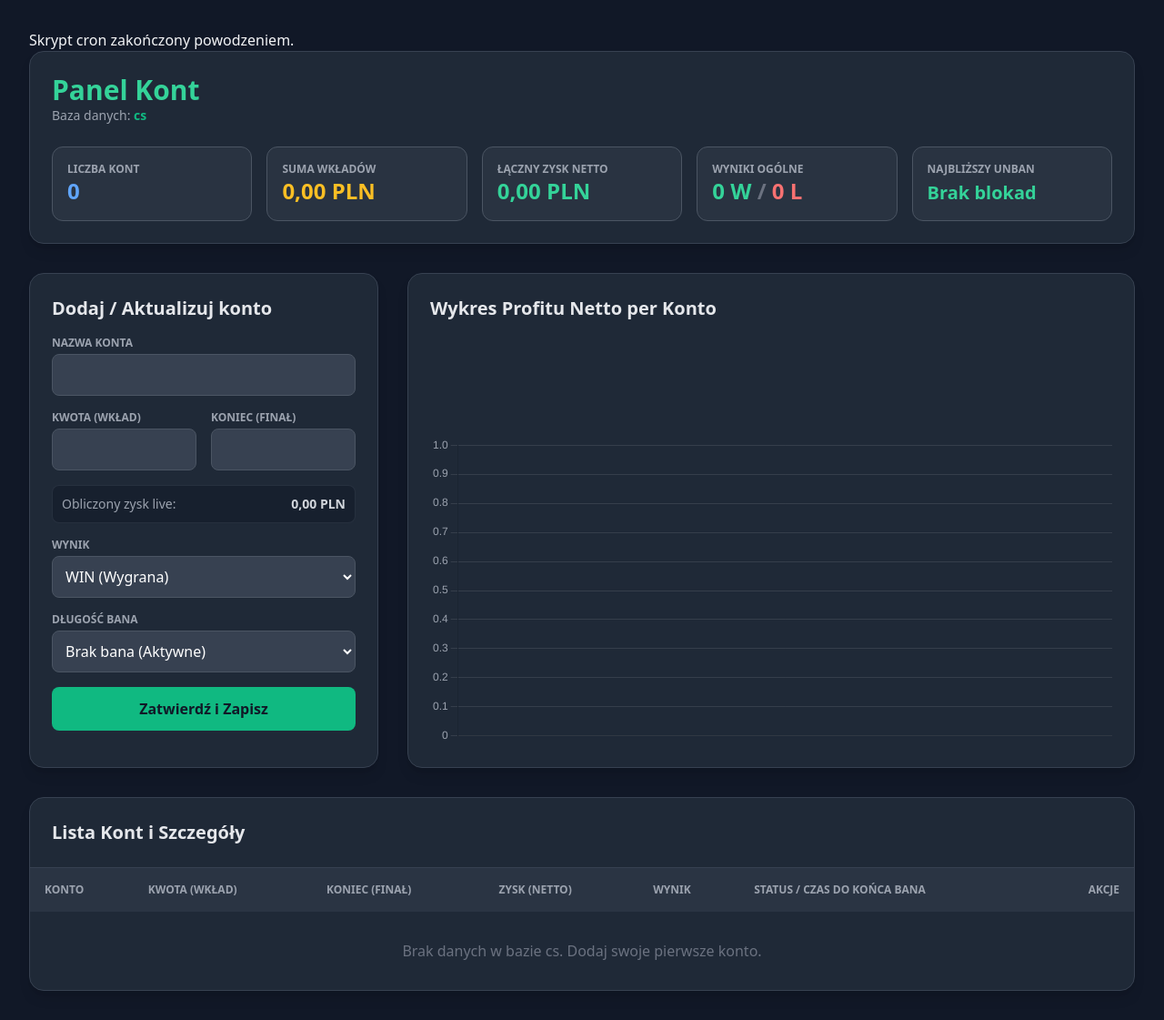
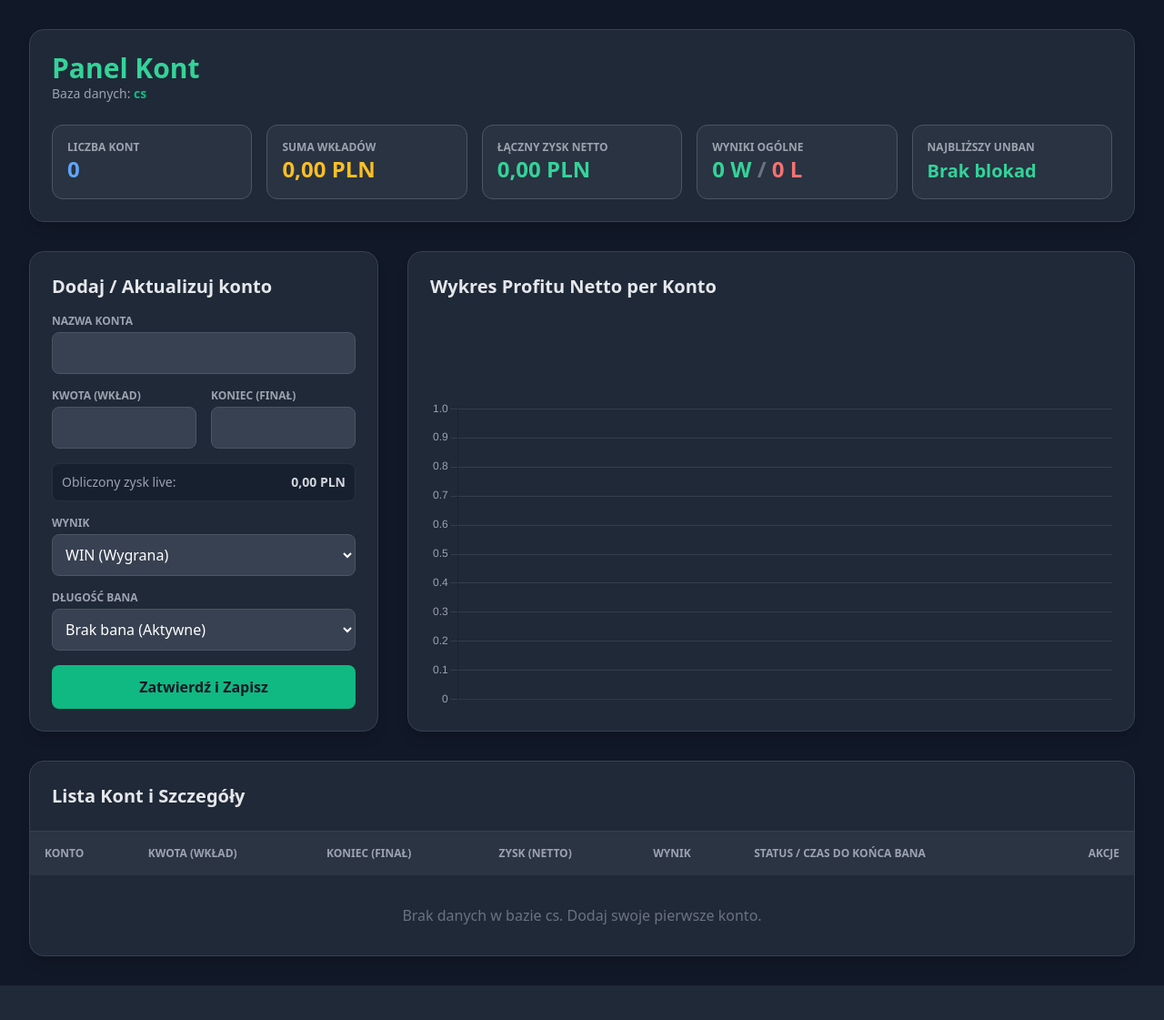
Before and after one commit to qexo4/cs-manager, a PHP site: page / in a window 1280 px wide. Shown: the whole page at 91% size. After the commit the page ends 1083 px from the top, so only its background shows below. Run offline with PHP 8.4, Linux system fonts and the light colour scheme; data that the repository does not hold is empty; some libraries are stand-ins or nearby versions.

Commit message:
Update cron.php

```diff
--- a/cron.php
+++ b/cron.php
@@ -34,5 +34,5 @@ foreach ($accounts as $acc) {
         echo "Sukces: Odbanowano konto i wysłano powiadomienie: " . $acc['name'] . "\n";
     }
 }
-echo "Skrypt cron zakończony powodzeniem.\n";
+
 ?>
```
